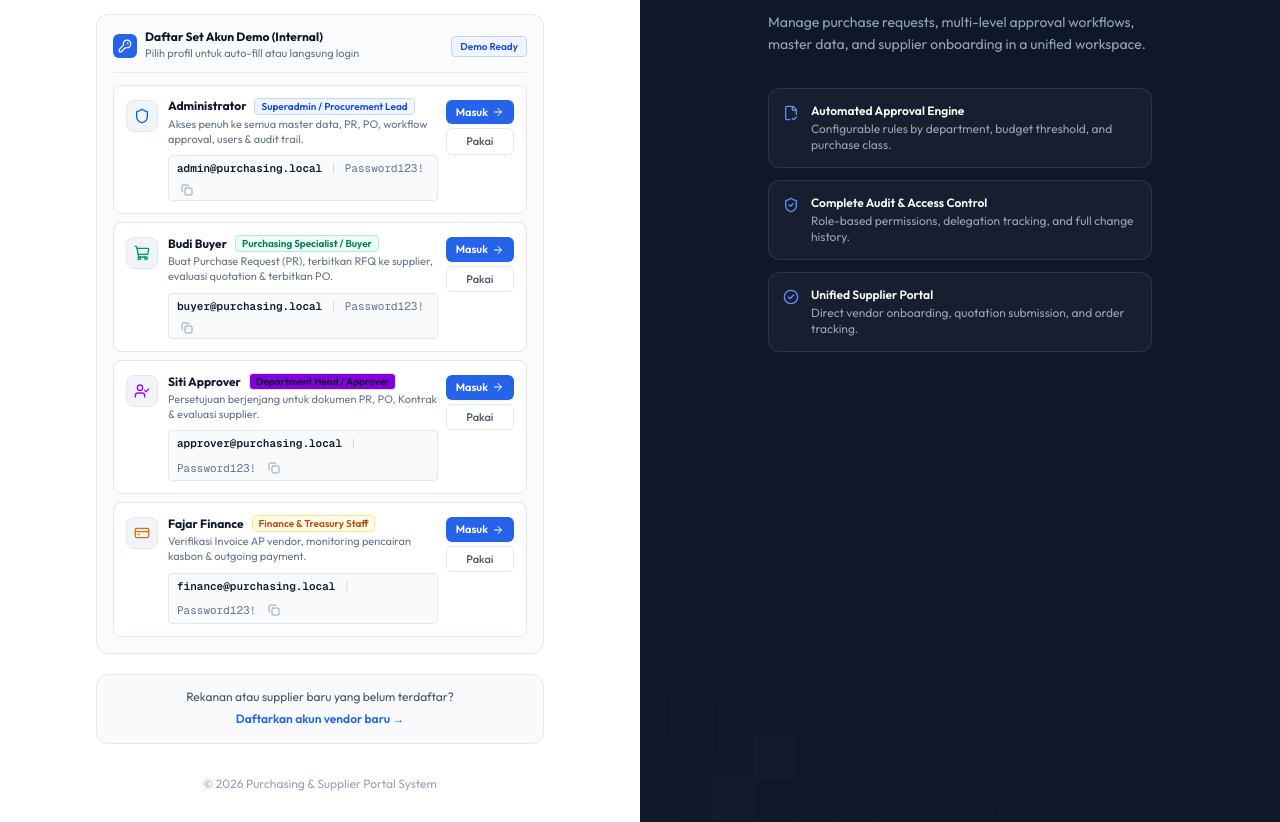
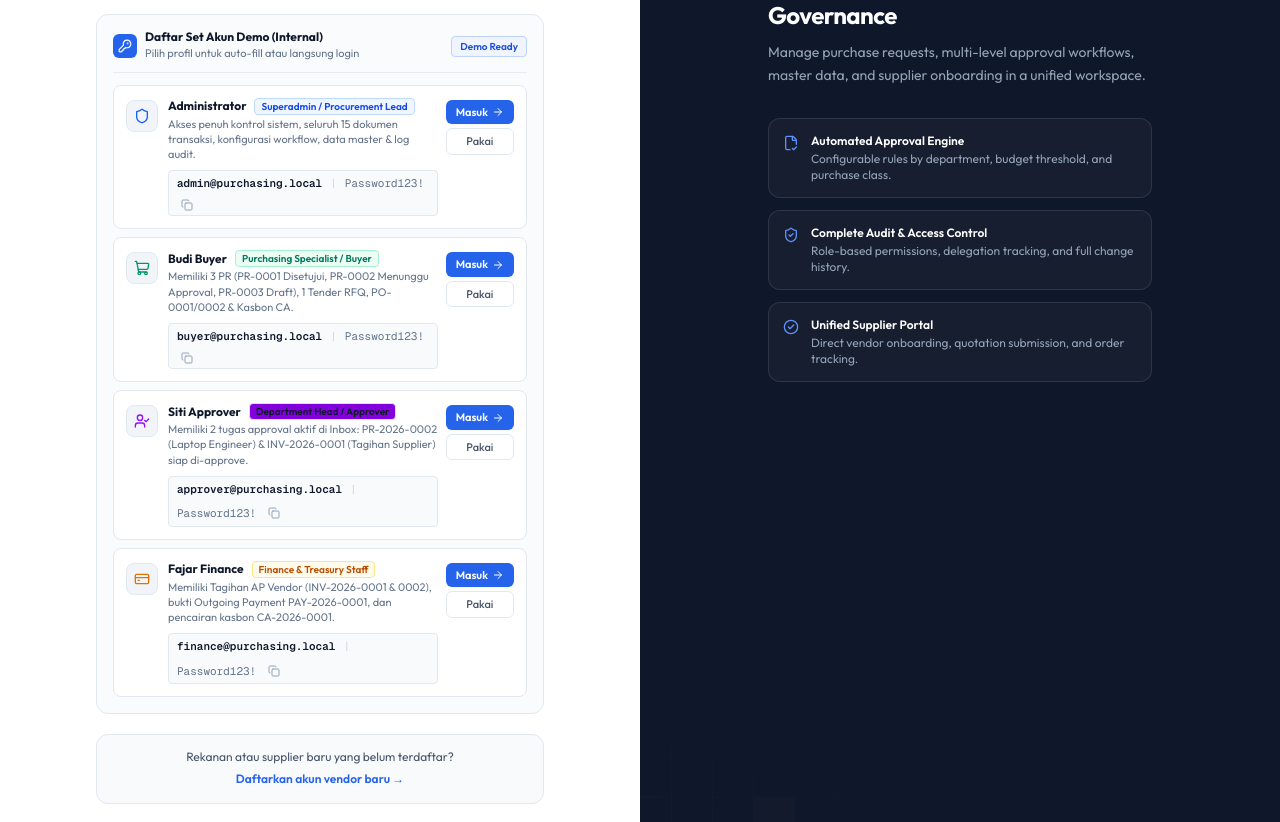
Before and after one commit to theCrudify/01.-Purchasing_FE, a Next.js app: page /login in a window 1280 px wide. Shown: the part 633-1455 px from the top of the page. Built offline with nearby package versions, Linux system fonts and the light colour scheme; no server answers.

Commit message:
feat: enhance demo login accounts with transaction highlights and fix portal dashboard

```diff
--- a/src/app/(portal)/portal/page.tsx
+++ b/src/app/(portal)/portal/page.tsx
@@ -7,9 +7,8 @@ import { api } from '@/lib/api'
 import { useMe } from '@/lib/me'
 
 type D = {
-  pendingApprovals: number
   unreadNotifications: number
-  myDocuments: { docType: string; status: string; n: number }[]
+  documents: { docType: string; status: string; n: number }[]
   recentNotifications: { id: string; title: string; readAt: string | null; createdAt: string }[]
 }
 
@@ -19,12 +18,12 @@ export default function PortalHome() {
   const [error, setError] = useState<string | null>(null)
 
   useEffect(() => {
-    api<{ data: D }>('/dashboard')
+    api<{ data: D }>('/dashboard/portal')
       .then((r) => setD(r.data))
       .catch((e) => setError(e.message))
   }, [])
 
-  const totalDocs = d ? d.myDocuments.reduce((a, b) => a + Number(b.n), 0) : 0
+  const totalDocs = d ? d.documents.reduce((a, b) => a + Number(b.n), 0) : 0
 
   return (
     <div className="space-y-6">
--- a/src/app/login/page.tsx
+++ b/src/app/login/page.tsx
@@ -48,7 +48,7 @@ const DEMO_ACCOUNTS: DemoAccount[] = [
     email: 'admin@purchasing.local',
     password: 'Password123!',
     badgeColor: 'border-blue-200 bg-blue-50 text-blue-700',
-    description: 'Akses penuh ke semua master data, PR, PO, workflow approval, users & audit trail.',
+    description: 'Akses penuh kontrol sistem, seluruh 15 dokumen transaksi, konfigurasi workflow, data master & log audit.',
     icon: 'admin',
   },
   {
@@ -60,7 +60,7 @@ const DEMO_ACCOUNTS: DemoAccount[] = [
     email: 'buyer@purchasing.local',
     password: 'Password123!',
     badgeColor: 'border-emerald-200 bg-emerald-50 text-emerald-700',
-    description: 'Buat Purchase Request (PR), terbitkan RFQ ke supplier, evaluasi quotation & terbitkan PO.',
+    description: 'Memiliki 3 PR (PR-0001 Disetujui, PR-0002 Menunggu Approval, PR-0003 Draft), 1 Tender RFQ, PO-0001/0002 & Kasbon CA.',
     icon: 'buyer',
   },
   {
@@ -72,7 +72,7 @@ const DEMO_ACCOUNTS: DemoAccount[] = [
     email: 'approver@purchasing.local',
     password: 'Password123!',
     badgeColor: 'border-purple-200 bg-purple-700 bg-purple-50',
-    description: 'Persetujuan berjenjang untuk dokumen PR, PO, Kontrak & evaluasi supplier.',
+    description: 'Memiliki 2 tugas approval aktif di Inbox: PR-2026-0002 (Laptop Engineer) & INV-2026-0001 (Tagihan Supplier) siap di-approve.',
     icon: 'approver',
   },
   {
@@ -84,7 +84,7 @@ const DEMO_ACCOUNTS: DemoAccount[] = [
     email: 'finance@purchasing.local',
     password: 'Password123!',
     badgeColor: 'border-amber-200 bg-amber-50 text-amber-700',
-    description: 'Verifikasi Invoice AP vendor, monitoring pencairan kasbon & outgoing payment.',
+    description: 'Memiliki Tagihan AP Vendor (INV-2026-0001 & 0002), bukti Outgoing Payment PAY-2026-0001, dan pencairan kasbon CA-2026-0001.',
     icon: 'finance',
   },
 
@@ -98,7 +98,7 @@ const DEMO_ACCOUNTS: DemoAccount[] = [
     email: 'vendor@supplier.com',
     password: 'Password123!',
     badgeColor: 'border-teal-200 bg-teal-50 text-teal-700',
-    description: 'Portal Rekanan: Terima undangan RFQ, kirim Quotation harga, pantau PO & terbitkan e-Invoice.',
+    description: 'Portal Rekanan: Memiliki pesanan PO-2026-0001 baru siap di-Acknowledge, penawaran QUO-2026-0001, e-Invoice & bukti transfer.',
     icon: 'vendor',
   },
   {
@@ -110,7 +110,7 @@ const DEMO_ACCOUNTS: DemoAccount[] = [
     email: 'mitra@supplier.com',
     password: 'Password123!',
     badgeColor: 'border-indigo-200 bg-indigo-50 text-indigo-700',
-    description: 'Portal Rekanan: Bidding tender proyek jasa, konfirmasi PO, konfirmasi pengiriman barang (GR).',
+    description: 'Portal Rekanan: Memiliki undangan Tender RFQ-2026-0001, draft penawaran QUO-2026-0002, dan PO-2026-0003 jasa servis AC.',
     icon: 'mitra',
   },
 ]
--- a/src/components/shell.tsx
+++ b/src/components/shell.tsx
@@ -83,7 +83,7 @@ function AppHeader({
   const searchRef = useRef<HTMLInputElement>(null)
 
   const loadHeaderStats = () => {
-    api<{ data: { pendingApprovals: number; unreadNotifications: number; recentNotifications: any[] } }>('/dashboard')
+    api<{ data: { pendingApprovals: number; unreadNotifications: number; recentNotifications: any[] } }>(area === 'portal' ? '/dashboard/portal' : '/dashboard')
       .then((r) => {
         setPendingCount(r.data.pendingApprovals ?? 0)
         setUnreadCount(r.data.unreadNotifications ?? 0)
```
